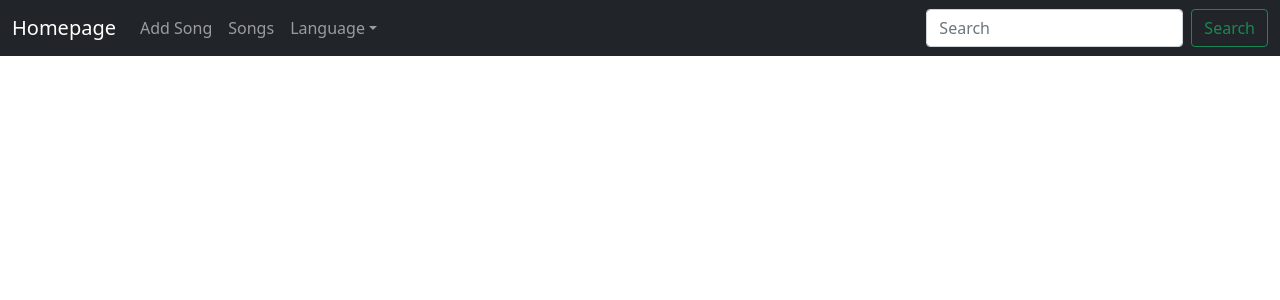
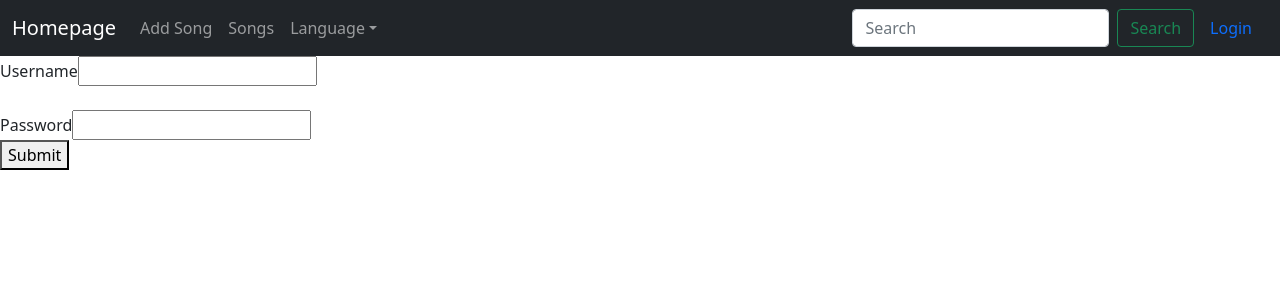
Before and after one commit to GiedriusSafonovas/CodeAcademyReactProject, a React (Create React App) app in the folder song-ui/: page /login in a window 1280 px wide. Shown: the top 300 px of the page. Built offline with nearby package versions, Linux system fonts and the light colour scheme.

Commit message:
[React frontend] add formik and login page

```diff
--- a/song-ui/package.json
+++ b/song-ui/package.json
@@ -10,6 +10,7 @@
     "@testing-library/user-event": "^13.5.0",
     "axios": "^0.27.2",
     "bootstrap": "^5.1.3",
+    "formik": "^2.2.9",
     "prettier": "^2.7.1",
     "react": "^18.2.0",
     "react-bootstrap": "^2.4.0",
--- a/song-ui/src/App.js
+++ b/song-ui/src/App.js
@@ -5,6 +5,7 @@ import AddSong from "./Pages/AddSong";
 import UpdateSong from "./Pages/UpdateSong";
 import {Provider} from "react-redux";
 import store from "./Redux/store";
+import Login from "./Pages/Login";
 
 function App() {
     return (
@@ -16,6 +17,7 @@ function App() {
                         <Route path='/songlist' element={<SongsPage/>}/>
                         <Route path='/addsong' element={<AddSong/>}/>
                         <Route path='/updatesong' element={<UpdateSong/>}/>
+                        <Route path='/login' element={<Login/>}/>
                     </Routes>
                 </div>
             </BrowserRouter>
--- a/song-ui/src/Header/Header.js
+++ b/song-ui/src/Header/Header.js
@@ -40,6 +40,7 @@ const Header = () => {
                         />
                         <Button variant="outline-success">Search</Button>
                     </Form>
+                    <Nav.Link to="/login" as={NavLink}>Login</Nav.Link>
                 </Navbar.Collapse>
             </Container>
         </Navbar>
--- /dev/null
+++ b/song-ui/src/Pages/Login.js
@@ -0,0 +1,50 @@
+import {ErrorMessage, Field, Form, Formik} from "formik";
+const Login = () => {
+
+    const validate = (user) => {
+        const errors = {}
+
+        if (user.username.length < 1) {
+            errors.username = "Can't be blank"
+        }
+
+        if (user.password.length < 1) {
+            errors.password = "Can't be blank"
+        }
+        return errors
+    }
+
+    return (
+        <Formik initialValues={{
+            username: '',
+            password: ''
+        }}
+                onSubmit={(user, helper) => {
+                    console.log(user)
+                }}
+                validate={validate}>
+            {props => {
+                return (
+                        <Form>
+                            <div>
+                                <label>Username</label>
+                                <Field name="username"/>
+                                <ErrorMessage name='username'/>
+                            </div>
+                            <br/>
+                            <div>
+                                <label>Password</label>
+                                <Field name="password" type="password"/>
+                                <ErrorMessage name='password'/>
+                            </div>
+                            <div>
+                                <button type="submit">Submit</button>
+                            </div>
+                        </Form>
+                )
+            }}
+        </Formik>
+
+    )
+}
+export default Login
```
Also changed, not shown: 1 other file (tests, documents, lock files or other folders).
